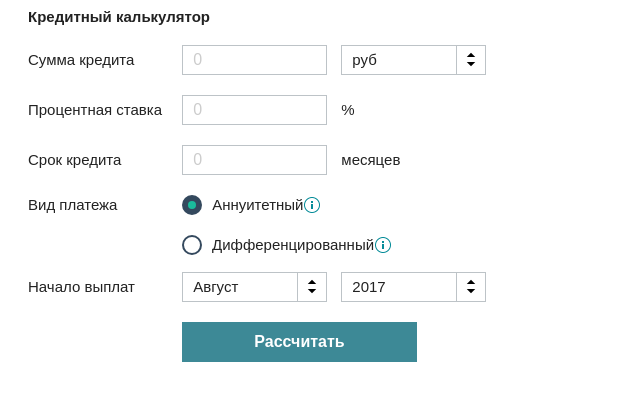
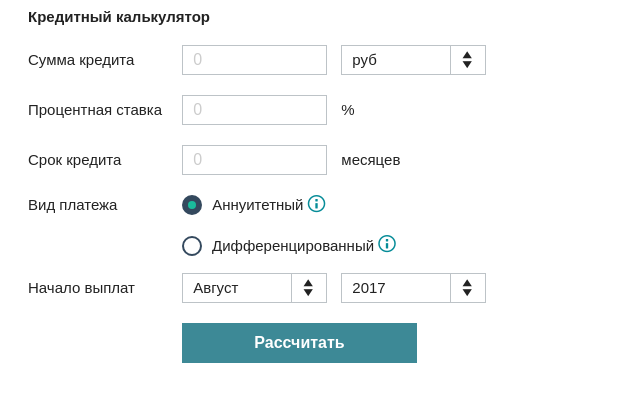
Before and after one commit to Sir-J/calculator, a plain HTML site: page index.html in a window 1280 px wide. Shown: the whole page, without its empty margins (0-640 px from the left). Drawn offline with nearby package versions, Linux system fonts and the light colour scheme.

Commit message:
Добавил иконочный шрифт, нподключил, заменил png на иконочный шрифт

```diff
--- /dev/null
+++ b/font/custom-icon-font.css
@@ -0,0 +1,36 @@
+@font-face {
+    font-family: 'custom-icon-fontregular';
+    src: url('font-webfont.eot');
+    src: url('font-webfont.eot?#iefix') format('embedded-opentype'),
+         url('font-webfont.woff2') format('woff2'),
+         url('font-webfont.woff') format('woff'),
+         url('font-webfont.ttf') format('truetype');
+    font-weight: normal;
+    font-style: normal;
+
+}
+.na {
+    font-family: 'custom-icon-fontregular';
+    display: inline-block;
+    font: normal normal normal;
+    font-style: normal;
+    font-size: inherit;
+    text-rendering: auto;
+    -webkit-font-smoothing: antialiased;
+    -moz-osx-font-smoothing: grayscale;
+}
+.na-sm {
+    font-size: 18px;
+    vertical-align: -15%;
+  }
+
+.na.na-info::before{
+    content: "i";
+    color: #068c98;
+    }
+.na.na-arrow::before{
+    content: "a";
+    margin: 0;
+    padding: 0;
+    vertical-align: 0;
+    }
--- a/index.html
+++ b/index.html
@@ -8,6 +8,7 @@
     <link rel="stylesheet" href="ui-select.css">
     <link rel="stylesheet" href="popover.css">
     <link rel="stylesheet" href="styles.css">
+    <link rel="stylesheet" href="font/custom-icon-font.css">
     <script src="https://code.jquery.com/jquery-3.2.1.min.js"></script>
     <script src="bootstrap.js"></script>
     <script src="scrollTo.js"></script>
@@ -50,13 +51,13 @@
                     <input type="radio" name="type" class="radio-button" checked="checked" value="0">
                     <span class="radio-button-label">Аннуитетный</span>
                 </label>
-                <span class="icon-info payment-type" data-trigger="hover" data-placement="top" data-content="При аннуитетном порядке погашения ежемесячные выплаты равны в течение всего срока кредитования"></span>
+                <span class="na na-sm na-info payment-type" data-trigger="hover" data-placement="top" data-content="При аннуитетном порядке погашения ежемесячные выплаты равны в течение всего срока кредитования"></span>
                 <div class="row" style="display: block"></div>
                 <label class="control-offset">
                     <input type="radio" name="type" class="radio-button" value="1">
                     <span class="radio-button-label">Дифференцированный</span>
                 </label>
-                <span class="icon-info payment-type" data-trigger="hover" data-placement="top" data-content="При дифференцированном порядке погашения ежемесячные выплаты уменьшаются в течение всего срока кредитования"></span>
+                <span class="na na-sm na-info payment-type" data-trigger="hover" data-placement="top" data-content="При дифференцированном порядке погашения ежемесячные выплаты уменьшаются в течение всего срока кредитования"></span>
             </div>
             <div class="row">
                 <label class="row-label">Начало выплат</label>
--- a/ui-select.css
+++ b/ui-select.css
@@ -28,7 +28,7 @@
 .ui-select__toggler__trigger {
     width: 28px;
     height: 28px;
-    line-height: 36px;
+    line-height: 28px;
     border-left: 1px solid;
     float: right;
     cursor: pointer;
@@ -36,6 +36,7 @@
     -webkit-transition: border .2s;
     transition: border .2s;
     text-align: center;
+    padding-left: 5%;
 }
 
 .ui-select__toggler__text {
@@ -66,13 +67,6 @@
     outline: none;
     z-index: 100;
     font-size: 16px;
-}
-
-.icon-font {
-    background-image: url('icon-caret.png');
-    height: 15px;
-    width: 16px;
-    margin: 6px;
 }
 
 .ui-select__scrollable-container {
--- a/ui-select.js
+++ b/ui-select.js
@@ -22,7 +22,7 @@
 
                 var content = `<div class="ui-select__toggler">
                                 <div class="ui-select__toggler__trigger">
-                                        <div class="icon-font icon-select-control"></div>
+                                        <div class="na na-sm na-arrow"></div>
                                     </div>
                                     <div class="ui-select__toggler__text">
                                         <span data-toggler-text data-fake-id></span>
```
Also changed, not shown: font/font-webfont.ttf (added), font/font-webfont.woff (added), font/font-webfont.woff2 (added), icon-caret.png (deleted), icon-info.png (deleted), 1 other file.
